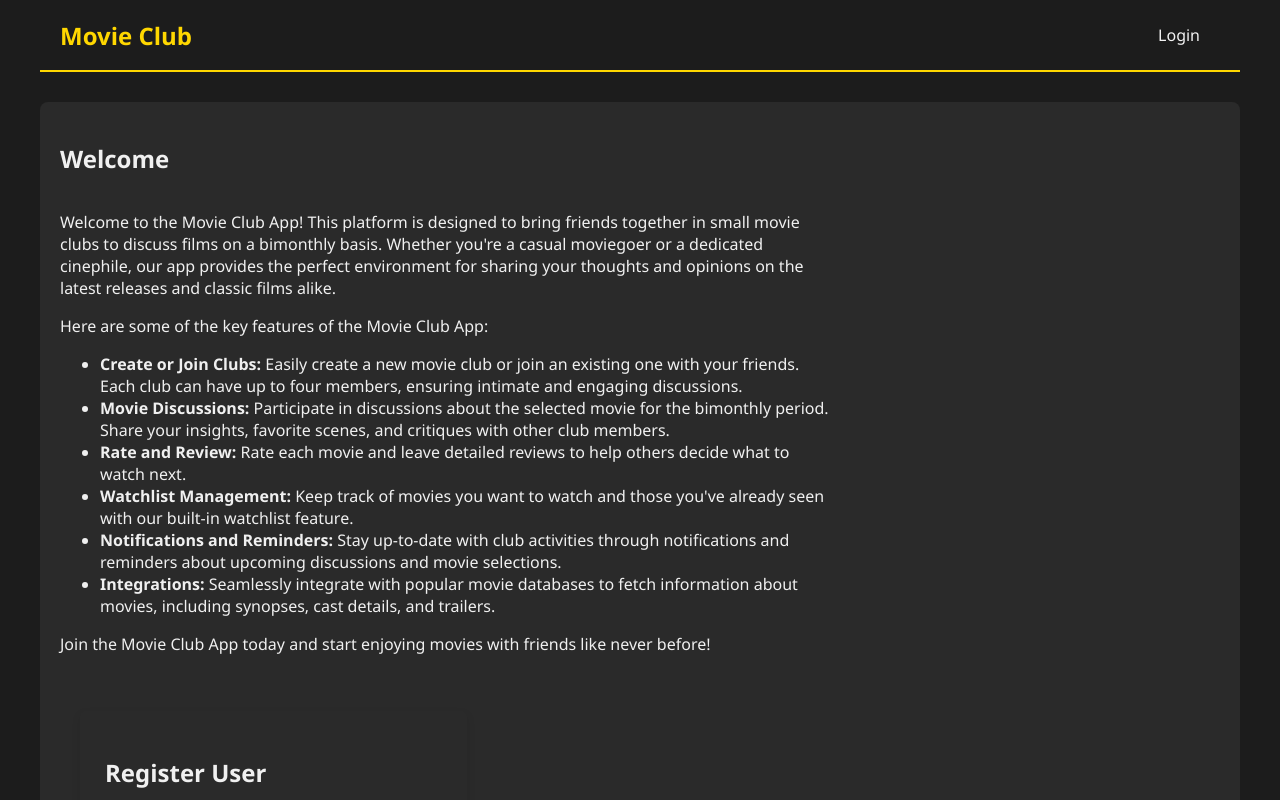
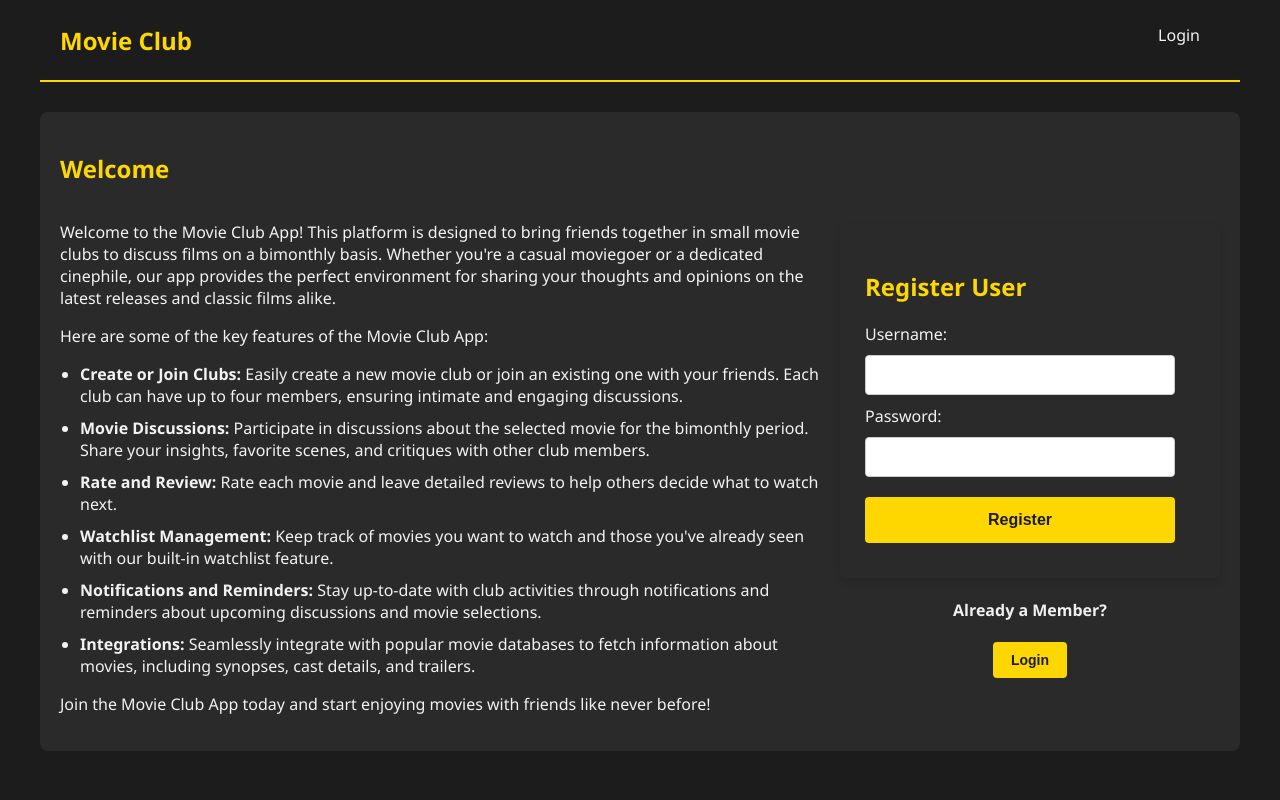
Before and after one commit to Iskander789/Movie-Club-App---Solo-Project, a React (Vite) app: page /landing in a window 1280 px wide. Shown: the top 800 px of the page. Built offline with nearby package versions, Linux system fonts and the light colour scheme; no server answers.

Commit message:
landing page styling and formatting

```diff
--- a/src/components/LandingRegistration/LandingRegistration.css
+++ b/src/components/LandingRegistration/LandingRegistration.css
@@ -4,50 +4,59 @@
 
 .grid {
   display: flex;
-    flex-wrap: wrap;
+  gap: 20px;
 }
 
 .grid-col_8 {
-    flex: 0 0 66.6667%;
-    max-width: 66.6667%;
+  flex: 8;
+  color: #f2f2f2; /* Light grey color for better readability */
 }
 
 .grid-col_4 {
-    flex: 0 0 33.3333%;
-    max-width: 33.3333%;
-    padding: 20px;
+  flex: 4;
 }
 
 .formPanel {
-    background-color: #fff;
+  background: #1c1c1c; /* Dark background for form to match the overall theme */
+  color: #f2f2f2; /* Light grey color for form text */
   padding: 20px;
-    border-radius: 5px;
-    box-shadow: 0 0 10px rgba(0,0,0,0.1);
+  border-radius: 8px;
+  box-shadow: 0 0 10px rgba(0, 0, 0, 0.1);
+}
+
+h2 {
+  font-size: 24px;
+  color: #ffd700; /* Gold color for heading */
+}
+
+p {
+  color: #f2f2f2; /* Light grey color for paragraph text */
+}
+
+ul {
+  padding-left: 20px;
+  color: #f2f2f2; /* Light grey color for list items */
+}
+
+ul li {
+  margin-bottom: 10px;
 }
 
 .btn {
-    background-color: #ffd700;
-    color: #1c1c1c;
+  background-color: #1c1c1c;
+  color: #ffd700;
   padding: 10px 20px;
   border: none;
-    border-radius: 5px;
   cursor: pointer;
+  border-radius: 4px;
+  transition: background-color 0.3s ease;
 }
 
 .btn:hover {
-    background-color: #e6c300;
-  }
-
-  .btn_asLink {
-    background: none;
-    color: #ffd700;
-    border: none;
-    padding: 0;
-    font: inherit;
-    cursor: pointer;
-    text-decoration: underline;
+  background-color: #ffd700;
+  color: #1c1c1c;
 }
 
 .btn_sizeSm {
-    padding: 5px 10px;
+  padding: 8px 16px;
 }
```
Also changed, not shown: src/components/LandingRegistration/LandingRegistration.jsx (+3 -12 lines). Lines whose indentation alone changed are shown as unchanged.
